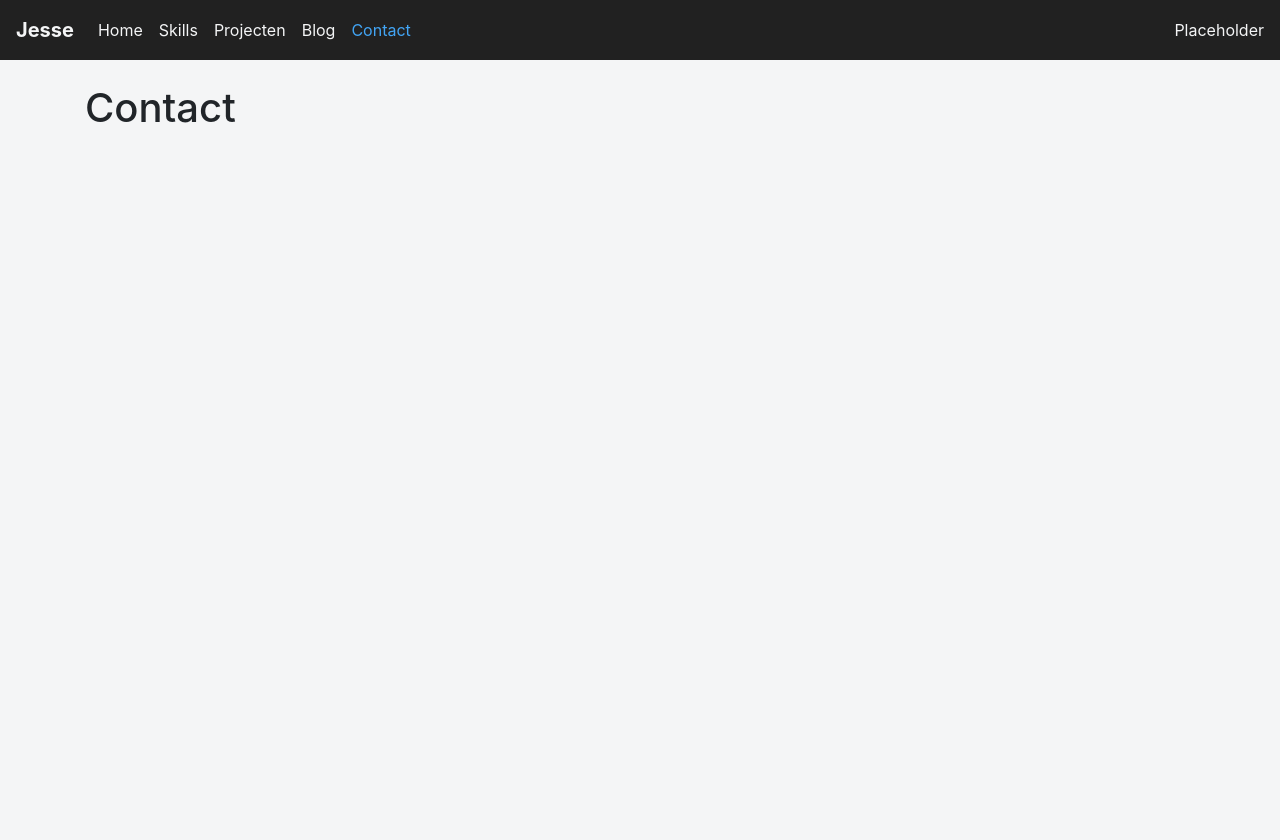
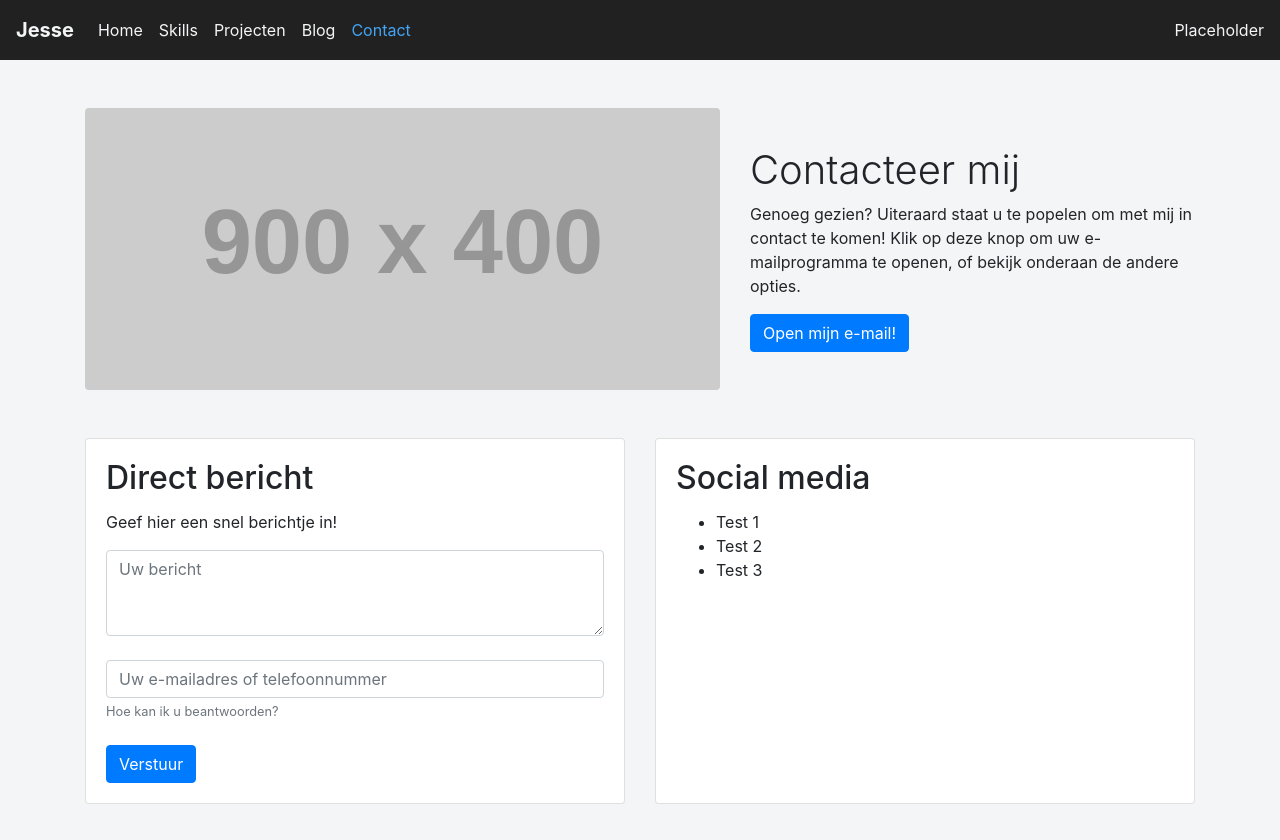
Before and after one commit to jesse-opdebeeck/react-portfolio, a React (Create React App) app: page /contact in a window 1280 px wide. Shown: the top 840 px of the page. Before the commit the page ends 800 px from the top, so only its background shows below. Built offline with nearby package versions, Linux system fonts and the light colour scheme.

Commit message:
updates on contact page

```diff
--- a/src/components/contact.js
+++ b/src/components/contact.js
@@ -8,7 +8,72 @@ class Contact extends Component {
       <React.Fragment>
         <Header title="Contact" />
         <div class="container">
-          <h1 class="my-4">Contact</h1>
+          <div class="row align-items-center my-5">
+            <div class="col-lg-7">
+              <img
+                class="img-fluid rounded mb-4 mb-lg-0"
+                src="http://placehold.it/900x400"
+                alt=""
+              />
+            </div>
+            <div class="col-lg-5">
+              <h1 class="font-weight-light">Contacteer mij</h1>
+              <p>
+                Genoeg gezien? Uiteraard staat u te popelen om met mij in
+                contact te komen! Klik op deze knop om uw e-mailprogramma te
+                openen, of bekijk onderaan de andere opties.
+              </p>
+              <a class="btn btn-primary" href="mailto:jesseodb@hotmail.com">
+                Open mijn e-mail!
+              </a>
+            </div>
+          </div>
+          <div class="row">
+            <div class="col-md-6 mb-5">
+              <div class="card h-100">
+                <div class="card-body">
+                  <h2 class="card-title">Direct bericht</h2>
+                  <p class="card-text">Geef hier een snel berichtje in!</p>
+                  <form>
+                    <textarea
+                      className="form-control"
+                      rows="3"
+                      placeholder="Uw bericht"
+                    />
+                    <br />
+                    <input
+                      type="text"
+                      className="form-control"
+                      placeholder="Uw e-mailadres of telefoonnummer"
+                    />
+                    <small class="form-text text-muted">
+                      Hoe kan ik u beantwoorden?
+                    </small>
+                    <br />
+                    <button
+                      href="#"
+                      class="btn btn-primary btn-md"
+                      type="submit"
+                    >
+                      Verstuur
+                    </button>
+                  </form>
+                </div>
+              </div>
+            </div>
+            <div class="col-md-6 mb-5">
+              <div class="card h-100">
+                <div class="card-body">
+                  <h2 class="card-title">Social media</h2>
+                  <ul>
+                    <li>Test 1</li>
+                    <li>Test 2</li>
+                    <li>Test 3</li>
+                  </ul>
+                </div>
+              </div>
+            </div>
+          </div>
         </div>
       </React.Fragment>
     );
```
